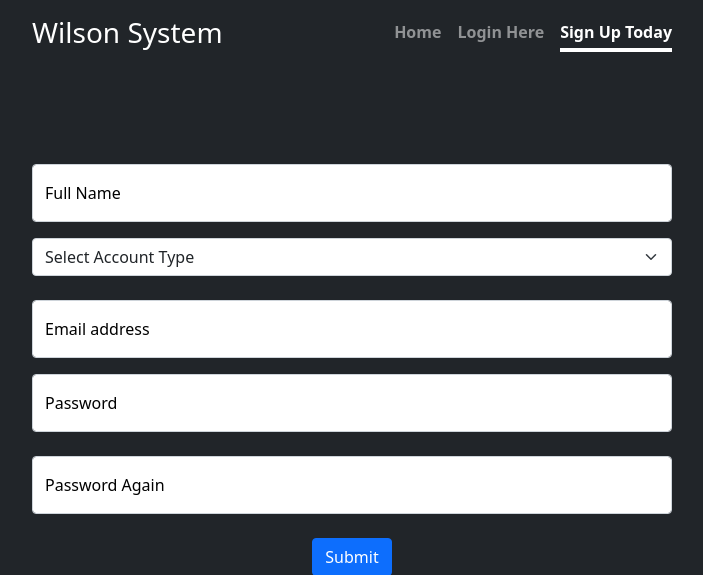
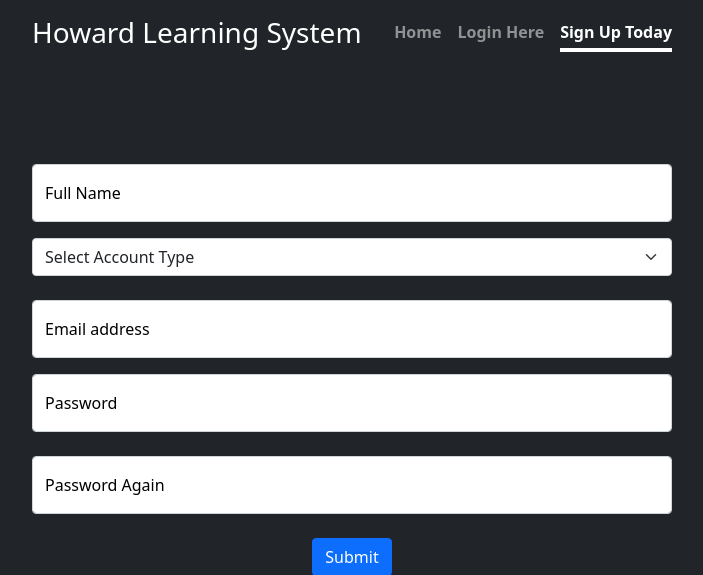
Before and after one commit to s200048/Project-5-, a Node server app: page /register in a window 1280 px wide. Shown: the top 575 px of the page, without its empty margins (288-991 px from the left). Run offline with Node 20, Linux system fonts and the light colour scheme; some libraries are stand-ins or nearby versions.

Commit message:
20210316 Add user.js

```diff
--- a/app.js
+++ b/app.js
@@ -3,6 +3,7 @@ const app = express();
 const mongoose = require("mongoose");
 const bodyParser = require("body-parser");
 const path = require("path");
+const User = require("./models/user");
 
 app.use(bodyParser.urlencoded({ extended: true }));
 app.use(express.static(path.join(__dirname, "public")));
--- a/package.json
+++ b/package.json
@@ -10,6 +10,7 @@
   "license": "ISC",
   "dependencies": {
     "bcrypt": "^5.0.1",
+    "body-parser": "^1.19.0",
     "connect-flash": "^0.1.1",
     "cookie-parser": "^1.4.5",
     "dotenv": "^8.2.0",
@@ -17,6 +18,9 @@
     "express": "^4.17.1",
     "express-session": "^1.17.1",
     "mongoose": "^5.11.18",
-    "nodemon": "^2.0.7"
+    "nodemon": "^2.0.7",
+    "passport": "^0.4.1",
+    "passport-local": "^1.0.0",
+    "passport-local-mongoose": "^6.1.0"
   }
 }
--- a/views/index.ejs
+++ b/views/index.ejs
@@ -3,7 +3,7 @@
   <head>
     <meta charset="utf-8" />
     <meta name="viewport" content="width=device-width, initial-scale=1" />
-    <title>Howard System | Practice Server Authentication</title>
+    <title>Howard Learning System | Practice Server Authentication</title>
     <link
       href="https://cdn.jsdelivr.net/npm/bootstrap@5.0.0-beta1/dist/css/bootstrap.min.css"
       rel="stylesheet"
@@ -30,7 +30,7 @@
     <div class="cover-container d-flex w-100 h-100 p-3 mx-auto flex-column">
       <header class="mb-auto">
         <div>
-          <h3 class="float-md-start mb-0">Howard System</h3>
+          <h3 class="float-md-start mb-0">Howard Learning System</h3>
           <nav class="nav nav-masthead justify-content-center float-md-end">
             <a class="nav-link active" aria-current="page" href="#">Home</a>
             <a class="nav-link" href="/login">Login Here</a>
--- a/views/login.ejs
+++ b/views/login.ejs
@@ -3,7 +3,7 @@
   <div class="cover-container d-flex w-100 h-100 p-3 mx-auto flex-column">
     <header class="mb-auto">
       <div>
-        <h3 class="float-md-start mb-0">Wilson System</h3>
+        <h3 class="float-md-start mb-0">Howard Learning System</h3>
         <nav class="nav nav-masthead justify-content-center float-md-end">
           <a class="nav-link" href="/">Home</a>
           <a class="nav-link active" aria-current="page" href="#">Login Here</a>
--- a/views/partials/header.ejs
+++ b/views/partials/header.ejs
@@ -1,5 +1,5 @@
 <meta name="viewport" content="width=device-width, initial-scale=1" />
-<title>Wilson System | Practice Server Authentication</title>
+<title>Howard Learning System | Practice Server Authentication</title>
 <link
   rel="stylesheet"
   href="https://maxcdn.bootstrapcdn.com/bootstrap/4.0.0/css/bootstrap.min.css"
--- a/views/register.ejs
+++ b/views/register.ejs
@@ -3,7 +3,7 @@
   <div class="cover-container d-flex w-100 h-100 p-3 mx-auto flex-column">
     <header class="mb-auto">
       <div>
-        <h3 class="float-md-start mb-0">Wilson System</h3>
+        <h3 class="float-md-start mb-0">Howard Learning System</h3>
         <nav class="nav nav-masthead justify-content-center float-md-end">
           <a class="nav-link" href="/">Home</a>
           <a class="nav-link" href="/login">Login Here</a>
```
Also changed, not shown: models/user.js (added), 1 other file.
